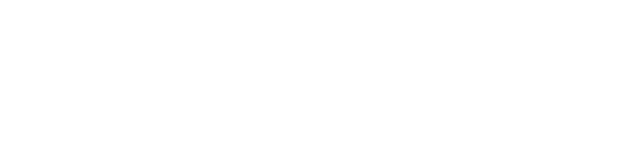
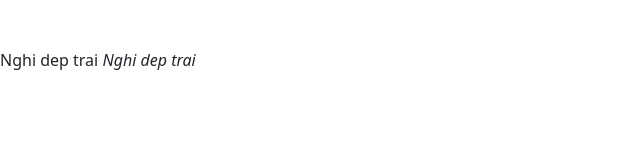
Before and after one commit to VoLeHau/nghideptrai, a plain HTML site: page index.html in a window 1280 px wide. Shown: the whole page, without its empty margins (0-640 px from the left). Drawn offline with nearby package versions, Linux system fonts and the light colour scheme.

Commit message:
Nghi update html file

```diff
--- a/index.html
+++ b/index.html
@@ -11,5 +11,6 @@
   </head>
   <body>
     <div class="container mt-5"></div>
+   Nghi dep trai <i class="ri-h-1">Nghi dep trai</i>
   </body>
 </html>
```
